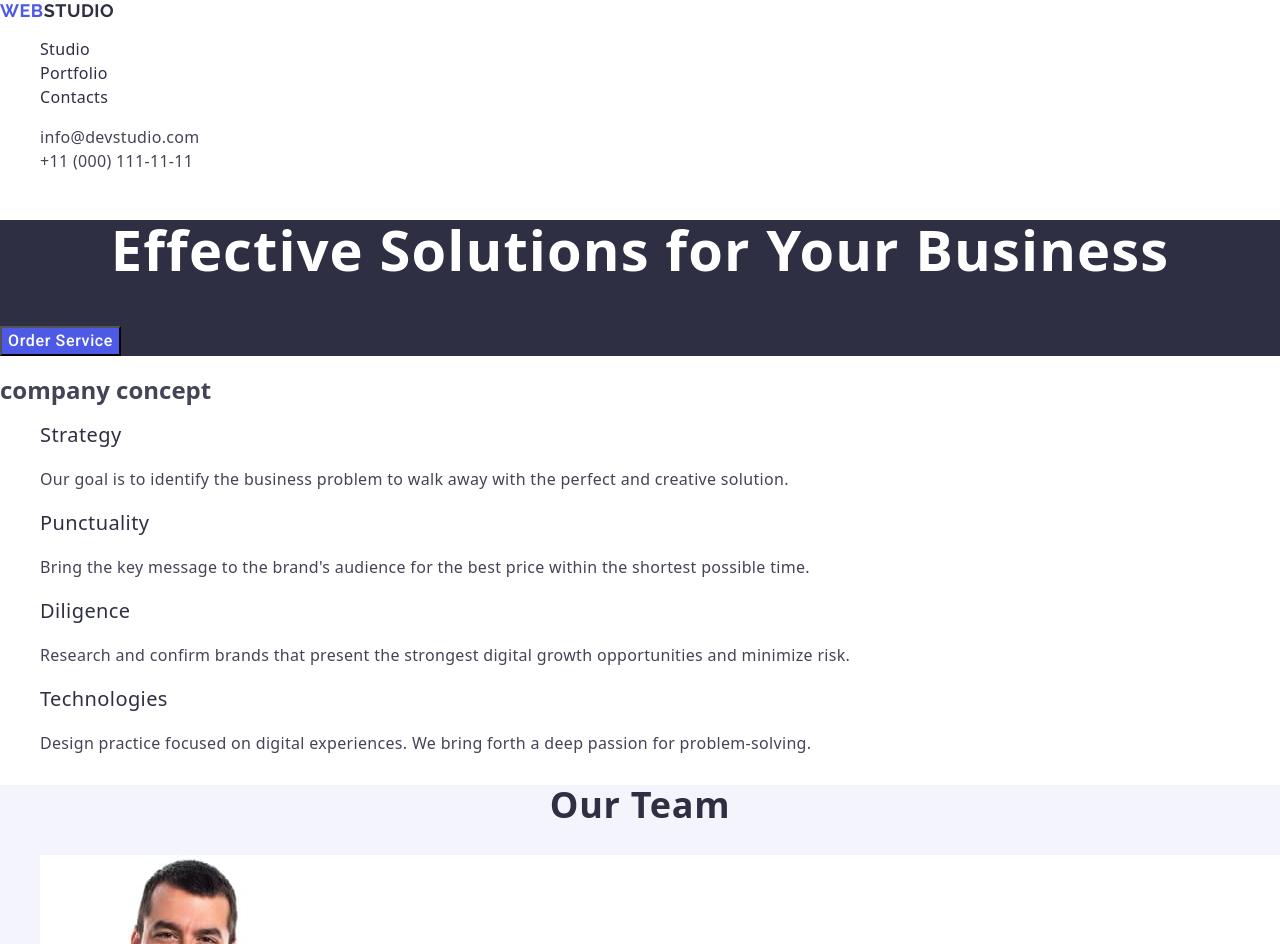
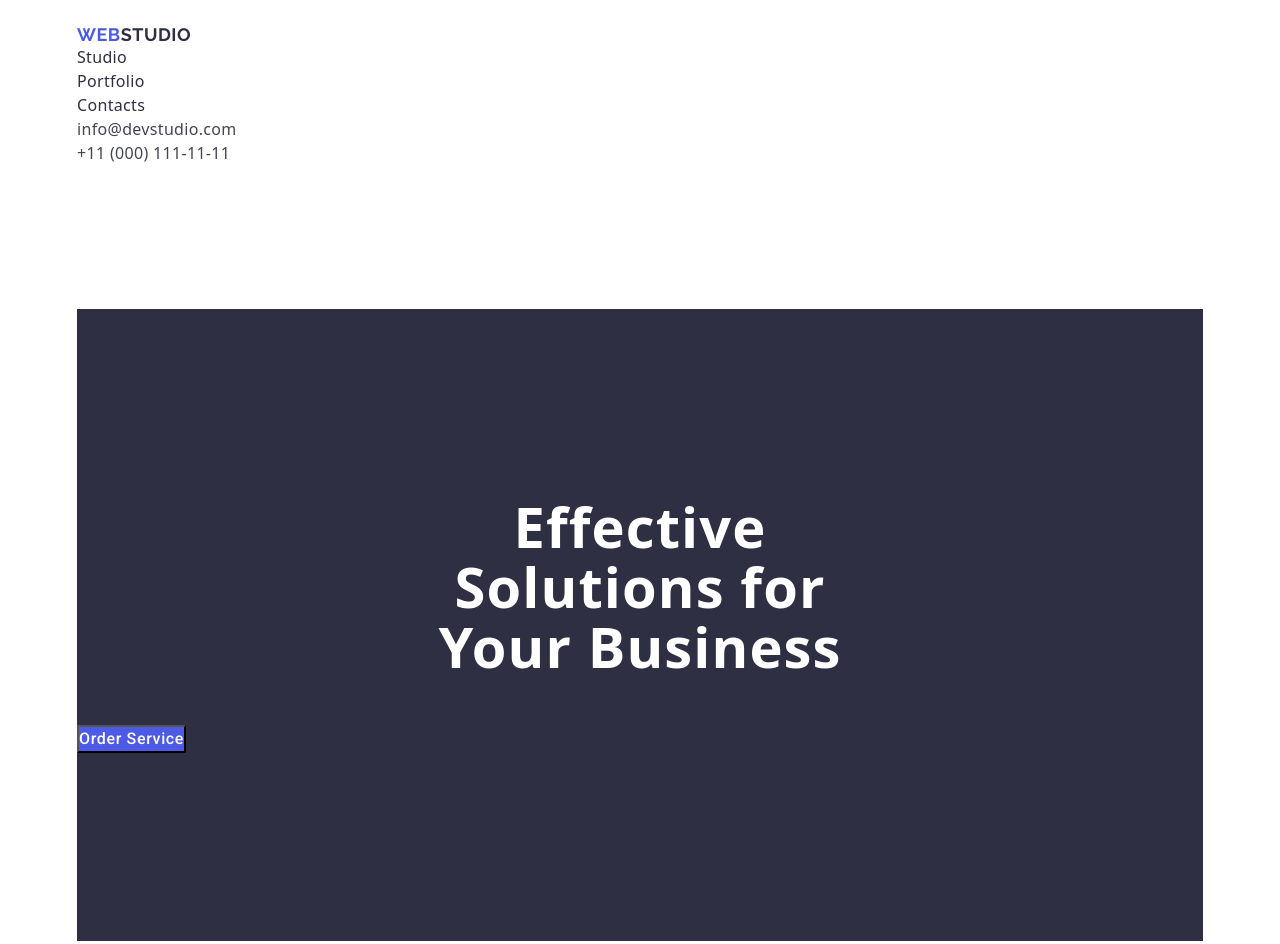
Before and after one commit to Tarik240776/goit-markup-hw-03, a plain HTML site: page index.html in a window 1280 px wide. Shown: the top 944 px of the page. Drawn offline with nearby package versions, Linux system fonts and the light colour scheme.

Commit message:
not finish

```diff
--- a/css/styles.css
+++ b/css/styles.css
@@ -1,9 +1,37 @@
 ul {
     list-style-type: none;
+    margin-top: 0;
+    margin-bottom: 0;
+    padding-left: 0;
 }
 
 a {
     text-decoration: none;
+}
+* {
+    margin: 0;
+    padding: 0;
+    list-style: none;
+}
+p,h1,h2,h3,h4,h5,h6 {
+    margin-top: 0;
+    margin-bottom: 0;
+}
+button {
+    cursor: pointer;
+}
+address {
+    font-style: normal;
+}
+.container {
+    width: 1156px;
+    padding-left: 15px;
+    padding-right: 15px;
+    margin: 0 auto;
+}
+.header {
+    padding-top: 24px;
+    padding-bottom: 24px;
 }
 
 body {
@@ -65,7 +93,13 @@ color:#404bbf;
 }
 
 .hero {
-    background : #2e2f42;
+   padding-top: 120px;
+   padding-bottom: 120px;
+}
+.hero-wrap {
+background: #2e2f42;
+padding-top: 188px;
+padding-bottom: 188px;
 }
 
 .hero-title {
@@ -76,6 +110,9 @@ color:#404bbf;
         letter-spacing: 0.02em;
         text-align: center;
         color: #fff;
+        max-width: 496px;
+        margin: 0 auto;
+        margin-bottom: 48px;
 }
 
 .hero-btn-main {
@@ -88,6 +125,9 @@ color:#404bbf;
          color: #fff;
          cursor: pointer;
          background-color: #4D5AE5;
+         max-width: 169px;
+         margin: 0 avto;
+         display: block;
 }
 
 
@@ -118,6 +158,8 @@ background-color: #404BBF;
 
 .team {
     background-color: #F4F4FD;
+    padding-top: 120px;
+    padding-bottom: 120px;
 }
 
 .team-main {
@@ -154,6 +196,10 @@ background-color: #404BBF;
 .team-main-item {
     background-color: #FFFFFF;
 }
+.working-main {
+    padding-top: 120px;
+    padding-bottom: 120px;
+}
 
 .working-main-title {
 
@@ -183,6 +229,11 @@ background-color: #404BBF;
         letter-spacing: 0.02em;
         color: #434455;
 }
+.footer-main {
+    padding-top: 120px;
+    padding-bottom: 120px;
+}
+
 
 .footer-main-logo {
     font-family: "Raleway", sans-serif;
--- a/index.html
+++ b/index.html
@@ -21,6 +21,8 @@
   </head>
   <body>
     <header class="header">
+      <div class="container">
+        <div class="header-wrap">
           <nav class="header-nav">
             <a href="/index.html" class="header-logo"
               >Web<span class="header-logo-word">Studio</span></a
@@ -32,7 +34,9 @@
                 >
               </li>
               <li class="header-menu-item">
-            <a target="_blank" href="" class="header-menu-link">Portfolio</a>
+                <a target="_blank" href="" class="header-menu-link"
+                  >Portfolio</a
+                >
               </li>
               <li class="header-menu-item">
                 <a target="_blank" href="" class="header-menu-link">Contacts</a>
@@ -53,20 +57,27 @@
               </li>
             </ul>
           </address>
+        </div>
+      </div>
     </header>
     <main class="main">
       <section class="hero">
+        <div class="container">
+          <div class="hero-wrap">
             <h1 class="hero-title">Effective Solutions for Your Business</h1>
             <button type="button" class="hero-btn-main">Order Service</button>
+          </div>
+        </div>
       </section>
       <section class="solution">
+        <div class="container">
           <h2 class="solution-section-cnpt">company concept</h2>
           <ul class="solution-section-list">
             <li class="solution-section-item">
               <h3 class="solution-section-iink">Strategy</h3>
               <p class="solution-section-description">
-              Our goal is to identify the business problem to walk away with the
-              perfect and creative solution.
+                Our goal is to identify the business problem to walk away with
+                the perfect and creative solution.
               </p>
             </li>
             <li class="solution-section-item">
@@ -91,8 +102,10 @@
               </p>
             </li>
           </ul>
+        </div>
       </section>
       <section class="team">
+        <div class="container">
           <h2 class="team-main">Our Team</h2>
           <ul class="team-main-list">
             <li class="team-main-item">
@@ -140,8 +153,10 @@
               <p class="team-main-post">UI Designer</p>
             </li>
           </ul>
+        </div>
       </section>
       <section class="working-main">
+        <div class="container">
           <h2 class="working-main-title">Our Portfolio</h2>
           <ul class="working-main-list">
             <li class="working-main-item">
@@ -211,16 +226,19 @@
               <p class="working-main-text">Marketing</p>
             </li>
           </ul>
+        </div>
       </section>
     </main>
     <footer class="footer-main">
+      <div class="container">
         <a href="./index.html" class="footer-main-logo"
           >Web<span class="footer-logo-word">Studio</span></a
         >
         <p class="footer-main-text">
-        Increase the flow of customers and sales for your business with digital
-        marketing & growth solutions.
+          Increase the flow of customers and sales for your business with
+          digital marketing & growth solutions.
         </p>
+      </div>
     </footer>
   </body>
 </html>
```
Lines whose indentation alone changed are shown as unchanged.
